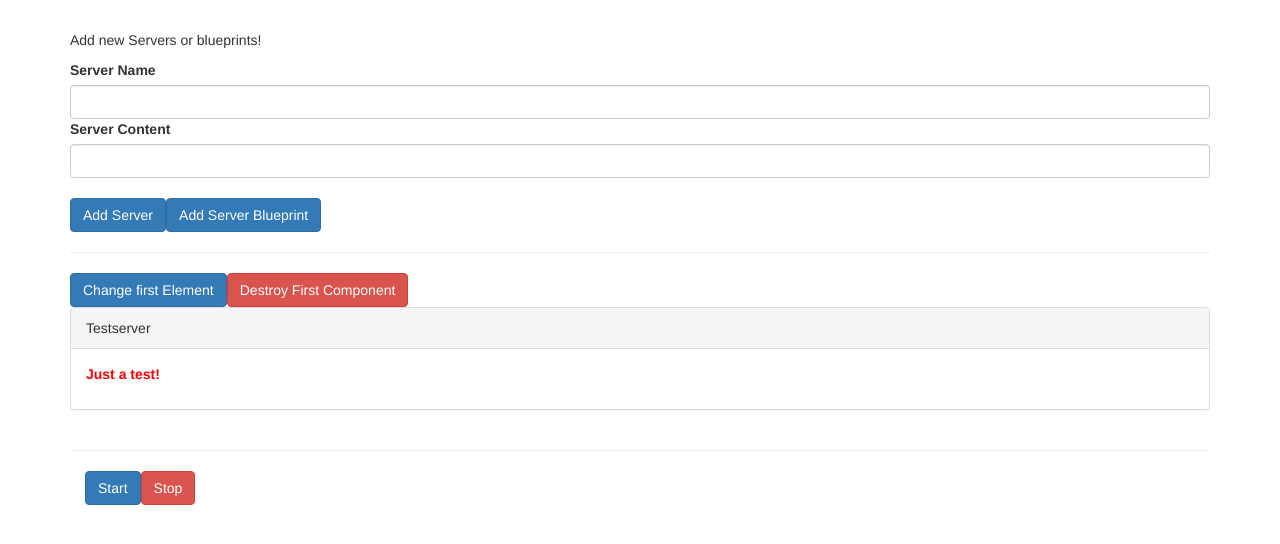
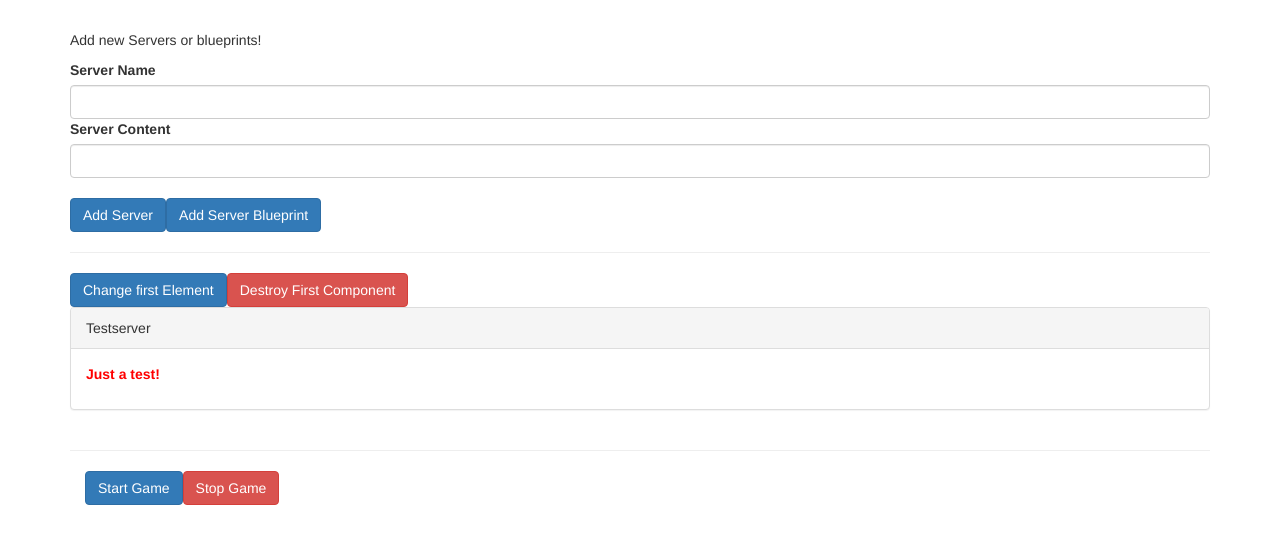
Before and after one commit to cornellreddick/AngularApp3-master, an Angular app: page / in a window 1280 px wide. Shown: the top 544 px of the page. Built offline with nearby package versions, Linux system fonts and the light colour scheme.

Commit message:
Create game start and stop button and set intervals.

```diff
--- a/src/app/app.component.html
+++ b/src/app/app.component.html
@@ -19,5 +19,5 @@
     </div>
   </div>
   <hr>
-  <app-game-control></app-game-control>
+  <app-game-control (intervalFired)="onIntervalFired($event)"></app-game-control>
 </div>
--- a/src/app/app.component.ts
+++ b/src/app/app.component.ts
@@ -6,6 +6,13 @@ import { Component } from '@angular/core';
   styleUrls: ['./app.component.css']
 })
 export class AppComponent {
+
+
+  onIntervalFired(firedNumber: number){
+    console.log(firedNumber)
+  }
+
+
   serverElements = [{type: 'server', name: 'Testserver', content: 'Just a test!'}];
 
   onServerAdded( serverData: {serverName: string, serverContent: string}) {
@@ -32,4 +39,5 @@ export class AppComponent {
      this.serverElements.splice(0, 1)
    }
 
+
 }
--- a/src/app/game-control/game-control.component.html
+++ b/src/app/game-control/game-control.component.html
@@ -1,6 +1,6 @@
 <div class="div">
     <div class="col-xs-12">
-        <button class="btn btn-primary" (Click)="onStart($event)">Start</button>
-        <button class="btn btn-danger" (Click)="onStop($event)">Stop</button>
+        <button class="btn btn-primary" (click)="onStart()">Start Game</button>
+        <button class="btn btn-danger" (click)="onStop()">Stop Game</button>
     </div>
 </div>
--- a/src/app/game-control/game-control.component.ts
+++ b/src/app/game-control/game-control.component.ts
@@ -1,4 +1,4 @@
-import { Component, OnInit } from '@angular/core';
+import { Component, OnInit, EventEmitter, Output } from '@angular/core';
 
 @Component({
   selector: 'app-game-control',
@@ -6,6 +6,10 @@ import { Component, OnInit } from '@angular/core';
   styleUrls: ['./game-control.component.css']
 })
 export class GameControlComponent implements OnInit {
+  // Set event.
+  @Output() intervalFired = new EventEmitter<number>();
+  interval;
+  lastNumber = 0;
 
   constructor() { }
 
@@ -13,12 +17,16 @@ export class GameControlComponent implements OnInit {
   }
 
   onStart(){
-    console.log("Started!");
+    this.interval = setInterval(() => {
+      this.intervalFired.emit(this.lastNumber + 1);
+      this.lastNumber++;
+    }, 1000);
 
   }
 
   onStop(){
-    console.log("Stopped!")
+    clearInterval(this.interval);
+
   }
 
 }
--- a/src/app/server-element/server-element.component.ts
+++ b/src/app/server-element/server-element.component.ts
@@ -25,7 +25,6 @@ OnInit
   @ContentChild('contentParagraph') paragraph: ElementRef;
 
   constructor() {
-    console.log('constructor called!')
   }
   descendants: boolean;
   emitDistinctChangesOnly: boolean;
```
